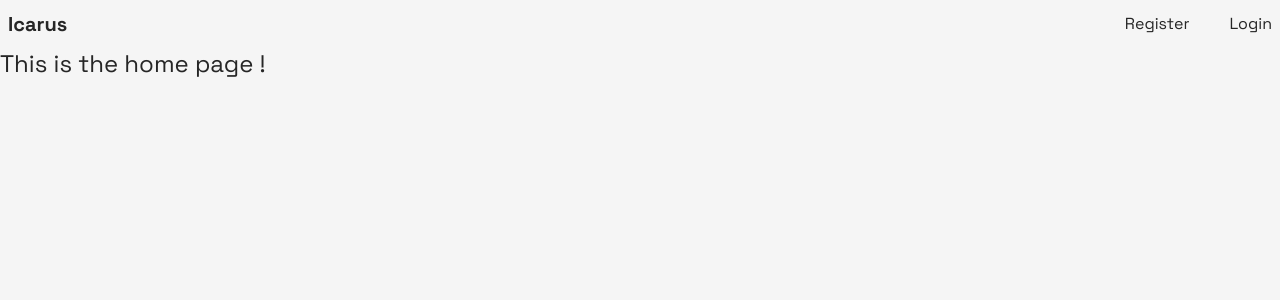
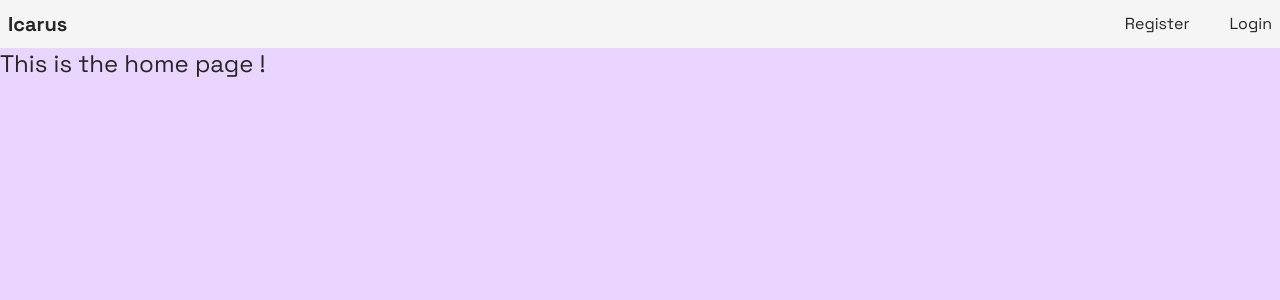
Before and after one commit to bastien707/icarus, a Next.js app: page / in a window 1280 px wide. Shown: the top 300 px of the page. Built offline with nearby package versions, Linux system fonts and the light colour scheme; no server answers.

Commit message:
feat: add background color

```diff
--- a/src/app/(home)/page.tsx
+++ b/src/app/(home)/page.tsx
@@ -1,6 +1,6 @@
 export default async function Home() {
   return (
-    <main>
+    <main className="bg-icarus-light-purple h-screen">
       <h1 className="text-2xl">This is the home page !</h1>
     </main>
   );
```
